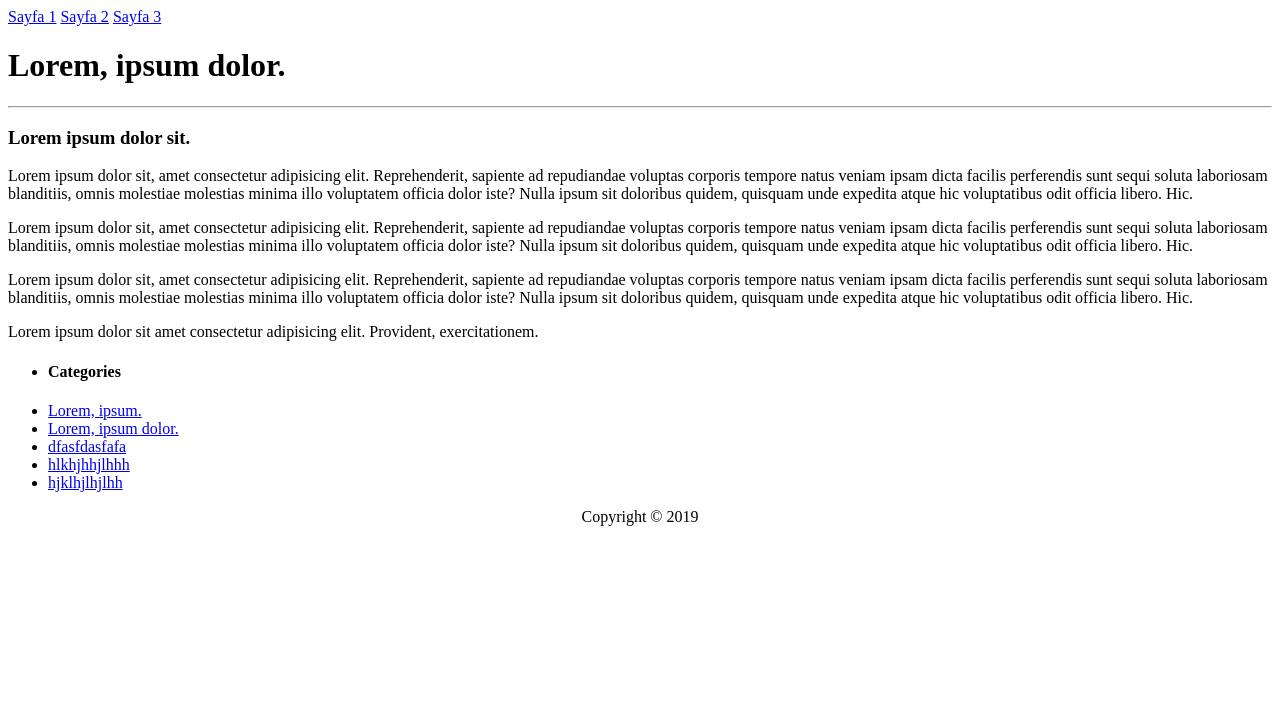
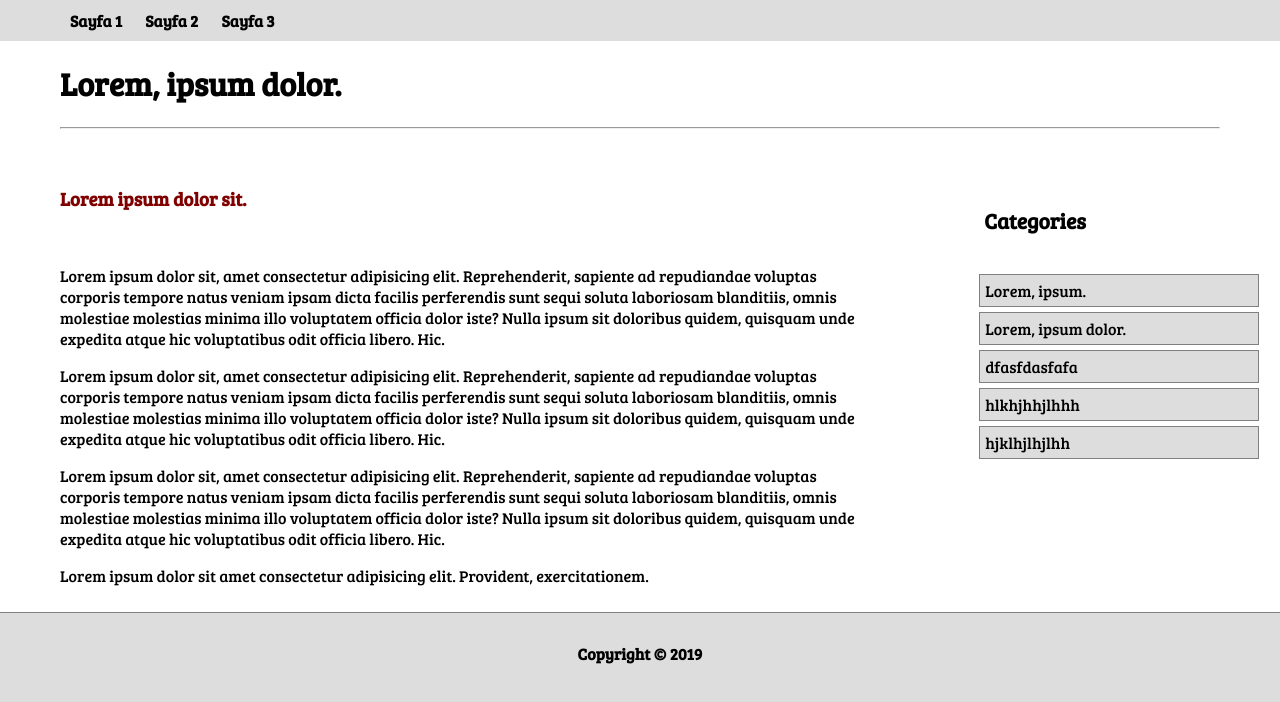
Before and after one commit to bahriberker/ETicaret, a plain HTML site: page Html5_Elements/01-Elements/semantic1.html in a window 1280 px wide. Drawn offline with Linux system fonts and the light colour scheme.

Commit message:
Commit 32

```diff
--- a/Html5_Elements/semantic1.html
+++ b/Html5_Elements/01-Elements/semantic1.html
@@ -1,6 +1,96 @@
 <html>
     <head>
         <title>Semantic 1</title>
+        <link href="https://fonts.googleapis.com/css?family=Bree+Serif" rel="stylesheet">
+
+    <style>
+        body {
+            font-family: 'Bree Serif', serif;
+            margin: 0;
+            padding: 0;
+        }
+        nav {
+            padding-left: 60px;
+            background-color: #ddd;
+        }
+        nav a {
+            display: inline-block;
+            border: 0px solid gray;
+            background-color: #ddd;
+            color: #000;
+            font-weight: bold;
+            text-decoration: none;
+            padding: 10px;
+        }
+        nav a:hover {
+            background-color: gray;
+        }
+        header {
+            padding-left: 60px;
+            padding-right: 60px;
+            padding-bottom: 20px;
+        }
+        article {
+            padding: 10px 20px;
+        }
+        article section {
+            margin: 10px;
+        }
+        article section header {
+            padding-left: 30;
+        }
+        article section header h3 {
+            color: maroon;
+        }
+        article section p {
+            padding: 0 30px;
+        }
+        #articles article {
+            display: inline-block;
+            width: 70%;
+        }
+        aside {
+            display: inline-block;
+            width: 25%;
+            vertical-align: top;
+        }
+        aside ul {
+            list-style: none;
+        }
+        aside ul li {
+            border: 1px solid gray;
+            background-color: #ddd;
+            display: block;
+            padding: 5px;
+            margin-bottom: 5px;
+        }
+        aside ul li:first-child {
+            display: block;
+            font-weight: bold;
+            background-color: #fff;
+            border-width: 0;
+            font-size: 16pt;
+        }
+        aside ul li:first-child:hover {
+            background-color: #fff;
+        }
+        aside ul li a {
+            color: #000;
+            text-decoration: none;
+        }
+        aside ul li:hover {
+            background-color: gray;
+            font-weight: bold;
+        }
+        footer {
+            border-top: 1px solid gray;
+            padding: 30px;
+            padding-bottom: 250px;
+            padding-top: 30px;
+            font-weight: bold;
+            background-color: #ddd;
+        }
+    </style>
     </head>
 
     <body>
```
